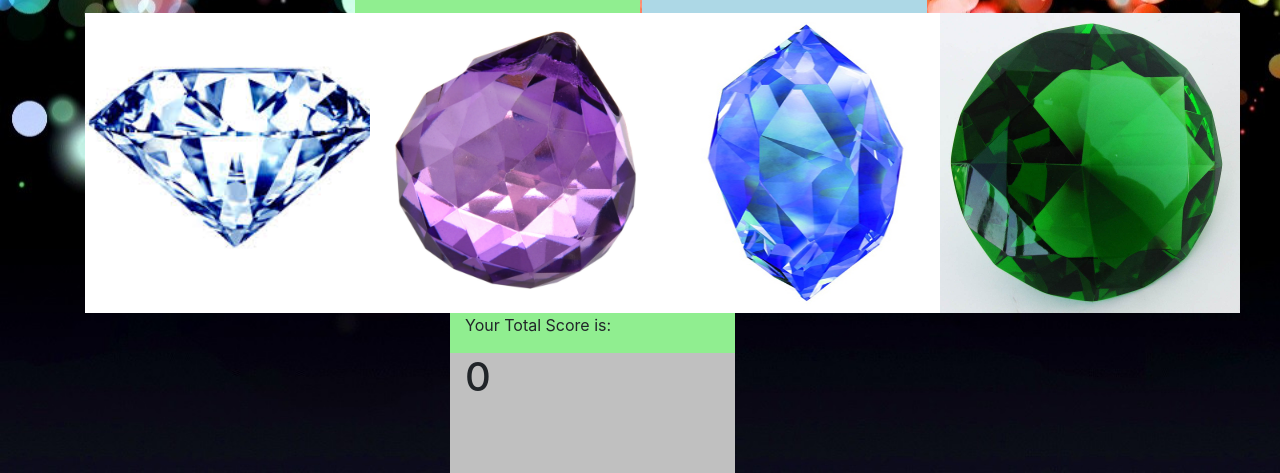
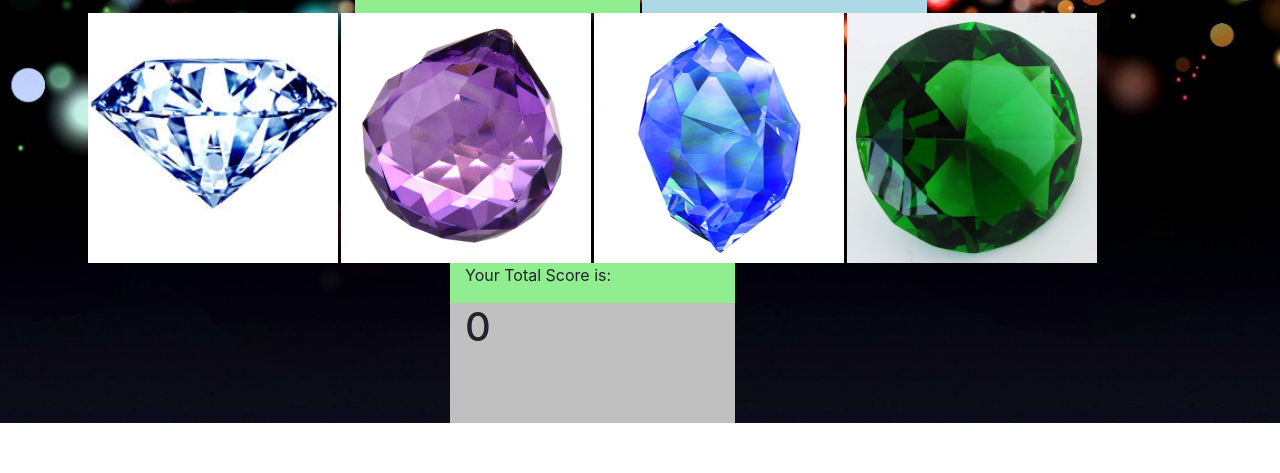
Before and after one commit to hcv4027/unit-4-game, a plain HTML site: page index.html in a window 1280 px wide. Shown: the part 608-1081 px from the top of the page. After the commit the page ends 1031 px from the top, so only its background shows below. Drawn offline with nearby package versions, Linux system fonts and the light colour scheme.

Commit message:
Javascript logic updated

```diff
--- a/assets/css/style.css
+++ b/assets/css/style.css
@@ -1,14 +1,14 @@
-.crystal-image001, .crystal-image002, .crystal-image003, .crystal-image004,{
-    width: 300px;
-    height: 300px;
+.crystal-image{
+    width: 250px;
+    height: 250px;
     margin-left: 3px;
 }
 
-#crystal-image-row img{
+/* #crystal-image-row img{
     width: 300px;
     height: 300px;
 
-}
+} */
 body{
     margin:0;
     padding:0;
--- a/assets/javascript/game.js
+++ b/assets/javascript/game.js
@@ -1,3 +1,4 @@
+//Variable to hold the Target Number string that the player is trying to reach while playing Crystal Collector
 var targetNumberText = $('#targetDisplay');
 
 //Generates a random number between 19 and 120.
@@ -7,16 +8,36 @@ $('#targetDisplay').append("<h1>"+targetNumber+ "</h1>");
 
 var counter = 0;
 
+//The variables represented here are for generating the 4 random numbers for each crystals between 1-12
 var crystal1 = (Math.floor(Math.random() * 12) +1);
 var crystal2 = (Math.floor(Math.random() * 12) +1);
 var crystal3 = (Math.floor(Math.random() * 12) +1);
 var crystal4 = (Math.floor(Math.random() * 12) +1);
 
+//Array for the crystal images used in the game.
+var crystalimg = ["assets/images/Crystal_001.jpg", "assets/images/Crystal_002.jpg", "assets/images/Crystal_003.jpg","assets/images/Crystal_004.jpg"]
+
+//Array used to include four options, one for each crystal.
 var numberOptions = [crystal1, crystal2, crystal3, crystal4];
 console.log(numberOptions);
 
+//This loop add images to the crystals div and gives them css attributes.
 for(var i = 0; i < numberOptions.length; i++)
 {
+
     var imageCrystal = $("<img>");
 
+    imageCrystal.addClass("crystal-image");
+
+    imageCrystal.attr("src", crystalimg[i]);
+
+    imageCrystal.attr("data-crystalvalue", numberOptions[i]);
+
+    $('#crystals').append(imageCrystal);
+
 }
+
+$(".crystal-image").on("click", function(){
+    var crystalValue = ($(this).attr("data-crystalvalue"));
+
+});
--- a/index.html
+++ b/index.html
@@ -53,18 +53,7 @@
         </div>
 
         <div class="row" id="crystal-image-row">
-            <div class="crystal-image001 col-md-3">
-                <img src="assets/images/Crystal_001.jpg">
-            </div>
-            <div class="crystal-image002 col-md-3">
-                    <img src="assets/images/Crystal_002.jpg">
-            </div>
-            <div class="crystal-image003 col-md-3">
-                    <img src="assets/images/Crystal_003.jpg">
-            </div>
-            <div class="crystal-image004 col-md-3">
-                    <img src="assets/images/Crystal_004.jpg">
-            </div>
+            <div id="crystals" class="col-md-12"></div>
         </div>
 
         <div class="row" >
```
